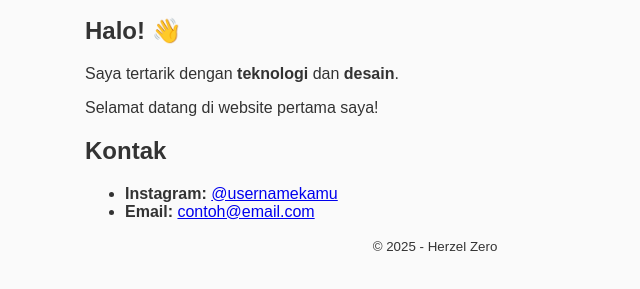
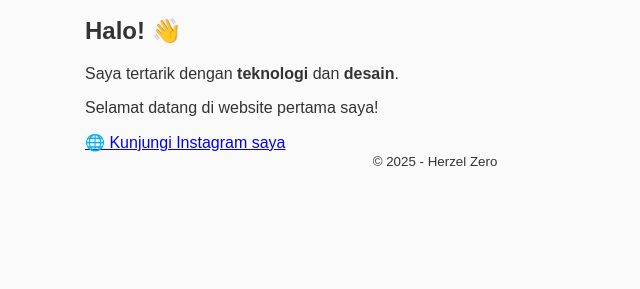
Before and after one commit to Herzelxd/HerzelAP, a plain HTML site: page index.html in a window 1280 px wide. Shown: the part 121-410 px from the top of the page, without its empty margins (205-845 px from the left). Drawn offline with Linux system fonts and the light colour scheme.

Commit message:
Update contact section to link to Instagram
Replaced contact section with a link to Instagram.

```diff
--- a/index.html
+++ b/index.html
@@ -21,17 +21,9 @@
     </section>
 
     <section>
-      <h2>Kontak</h2>
-      <ul>
-        <li>
-          <strong>Instagram:</strong>
-          <a href="https://instagram.com/usernamekamu" target="_blank">@usernamekamu</a>
-        </li>
-        <li>
-          <strong>Email:</strong>
-          <a href="mailto:contoh@email.com">contoh@email.com</a>
-        </li>
-      </ul>
+      <a href="https://instagram.com/usernamekamu" target="_blank">
+        🌐 Kunjungi Instagram saya
+      </a>
     </section>
   </main>
 
```
